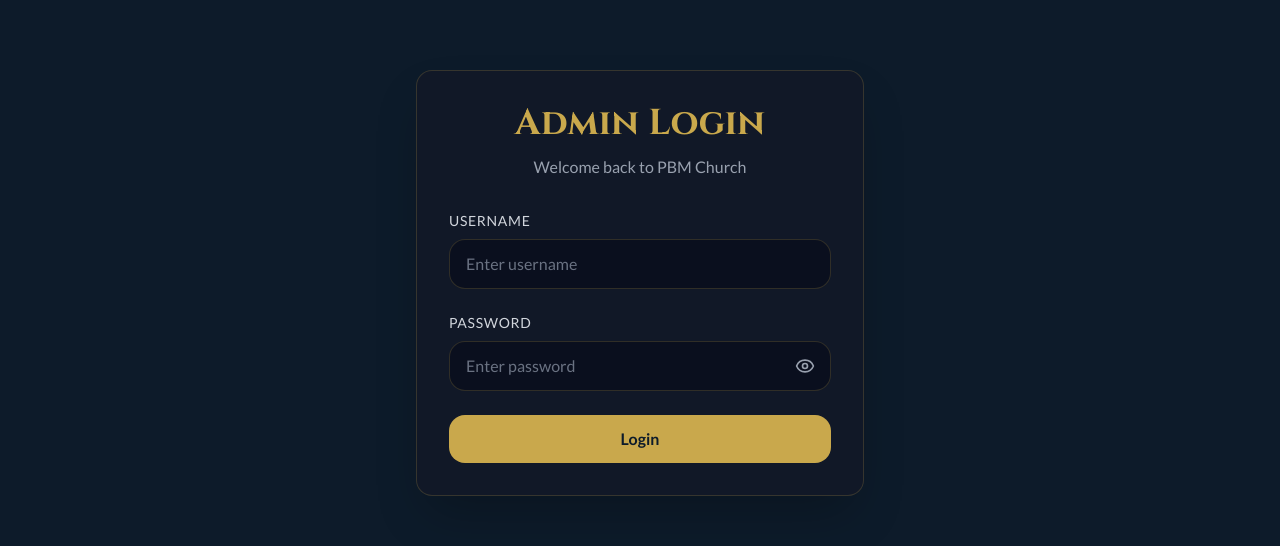
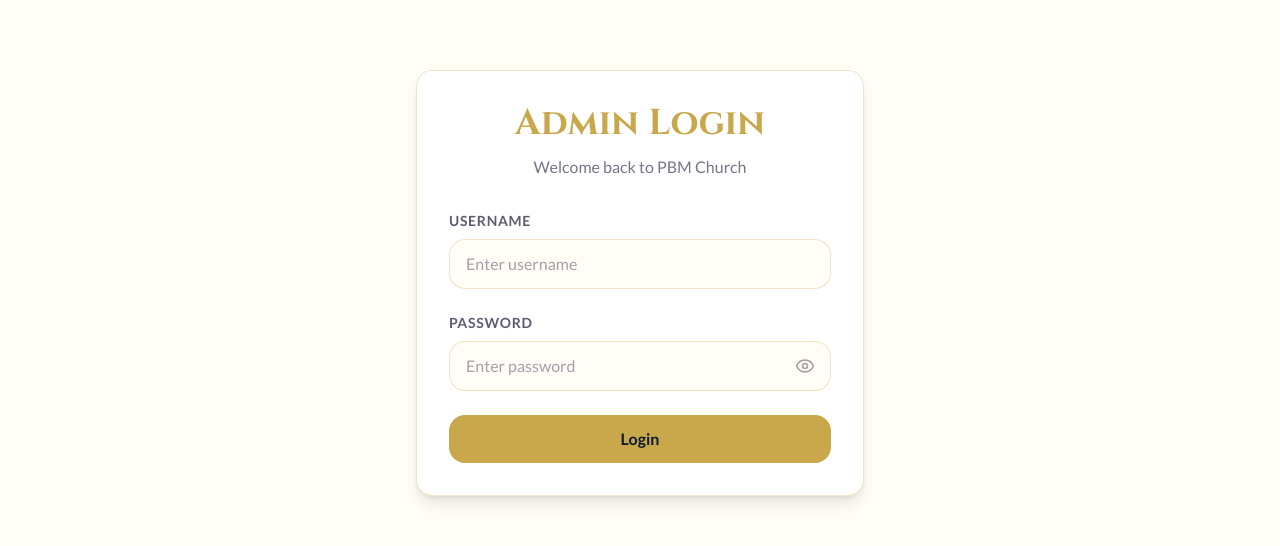
Before and after one commit to satishkollu954/PBM_Web_App, a React (Vite) app in the folder Client/: page /login in a window 1280 px wide. Shown: the part 149-695 px from the top of the page. Built offline with nearby package versions, Linux system fonts and the light colour scheme; no server answers.

Commit message:
login page theme aligned

```diff
--- a/Client/src/Components/Login/Login.jsx
+++ b/Client/src/Components/Login/Login.jsx
@@ -64,7 +64,7 @@
   };
 
   return (
-    <section className="min-h-screen bg-[#0d1b2a] flex items-center justify-center mt-8 px-6 py-20">
+    <section className="min-h-screen bg-[#FFFDF5] flex items-center justify-center mt-8 px-6 py-20">
       <motion.div
         initial={{
           opacity: 0,
@@ -77,7 +77,7 @@
         transition={{
           duration: 0.6,
         }}
-        className="w-full max-w-md bg-[#111827] border border-[#c9a84c]/20 rounded-2xl shadow-2xl p-8"
+        className="w-full max-w-md bg-white border border-[#c9a84c]/30 rounded-2xl shadow-lg p-8"
       >
         {/* Header */}
         <div className="text-center mb-8">
@@ -85,12 +85,12 @@
             Admin Login
           </h1>
 
-          <p className="text-gray-400">Welcome back to PBM Church</p>
+          <p className="text-[#1E1535]/60">Welcome back to PBM Church</p>
         </div>
 
         {/* Error */}
         {error && (
-          <div className="bg-red-500/10 border border-red-500/30 text-red-400 px-4 py-3 rounded-lg mb-6 text-sm">
+          <div className="bg-red-500/10 border border-red-500/30 text-red-500 px-4 py-3 rounded-lg mb-6 text-sm">
             {error}
           </div>
         )}
@@ -99,7 +99,7 @@
         <form onSubmit={handleSubmit} className="space-y-6">
           {/* Username */}
           <div>
-            <label className="block text-sm text-gray-300 mb-2 uppercase tracking-wider">
+            <label className="block text-sm text-[#1E1535]/70 mb-2 uppercase tracking-wider font-semibold">
               Username
             </label>
 
@@ -110,13 +110,13 @@
               onChange={handleChange}
               required
               placeholder="Enter username"
-              className="w-full px-4 py-3 bg-[#0a0f1e] border border-[#c9a84c]/20 rounded-xl text-white placeholder-gray-500 focus:outline-none focus:border-[#c9a84c] transition-colors"
+              className="w-full px-4 py-3 bg-[#FFFDF5] border border-[#c9a84c]/30 rounded-xl text-[#1E1535] placeholder-[#1E1535]/40 focus:outline-none focus:border-[#c9a84c] transition-colors"
             />
           </div>
 
           {/* Password */}
           <div>
-            <label className="block text-sm text-gray-300 mb-2 uppercase tracking-wider">
+            <label className="block text-sm text-[#1E1535]/70 mb-2 uppercase tracking-wider font-semibold">
               Password
             </label>
 
@@ -128,13 +128,13 @@
                 onChange={handleChange}
                 required
                 placeholder="Enter password"
-                className="w-full px-4 py-3 bg-[#0a0f1e] border border-[#c9a84c]/20 rounded-xl text-white placeholder-gray-500 focus:outline-none focus:border-[#c9a84c] transition-colors pr-12"
+                className="w-full px-4 py-3 bg-[#FFFDF5] border border-[#c9a84c]/30 rounded-xl text-[#1E1535] placeholder-[#1E1535]/40 focus:outline-none focus:border-[#c9a84c] transition-colors pr-12"
               />
 
               <button
                 type="button"
                 onClick={() => setShowPassword(!showPassword)}
-                className="absolute top-1/2 right-4 -translate-y-1/2 text-gray-400 hover:text-[#c9a84c]"
+                className="absolute top-1/2 right-4 -translate-y-1/2 text-[#1E1535]/40 hover:text-[#c9a84c]"
               >
                 {showPassword ? <EyeOff size={20} /> : <Eye size={20} />}
               </button>
```
